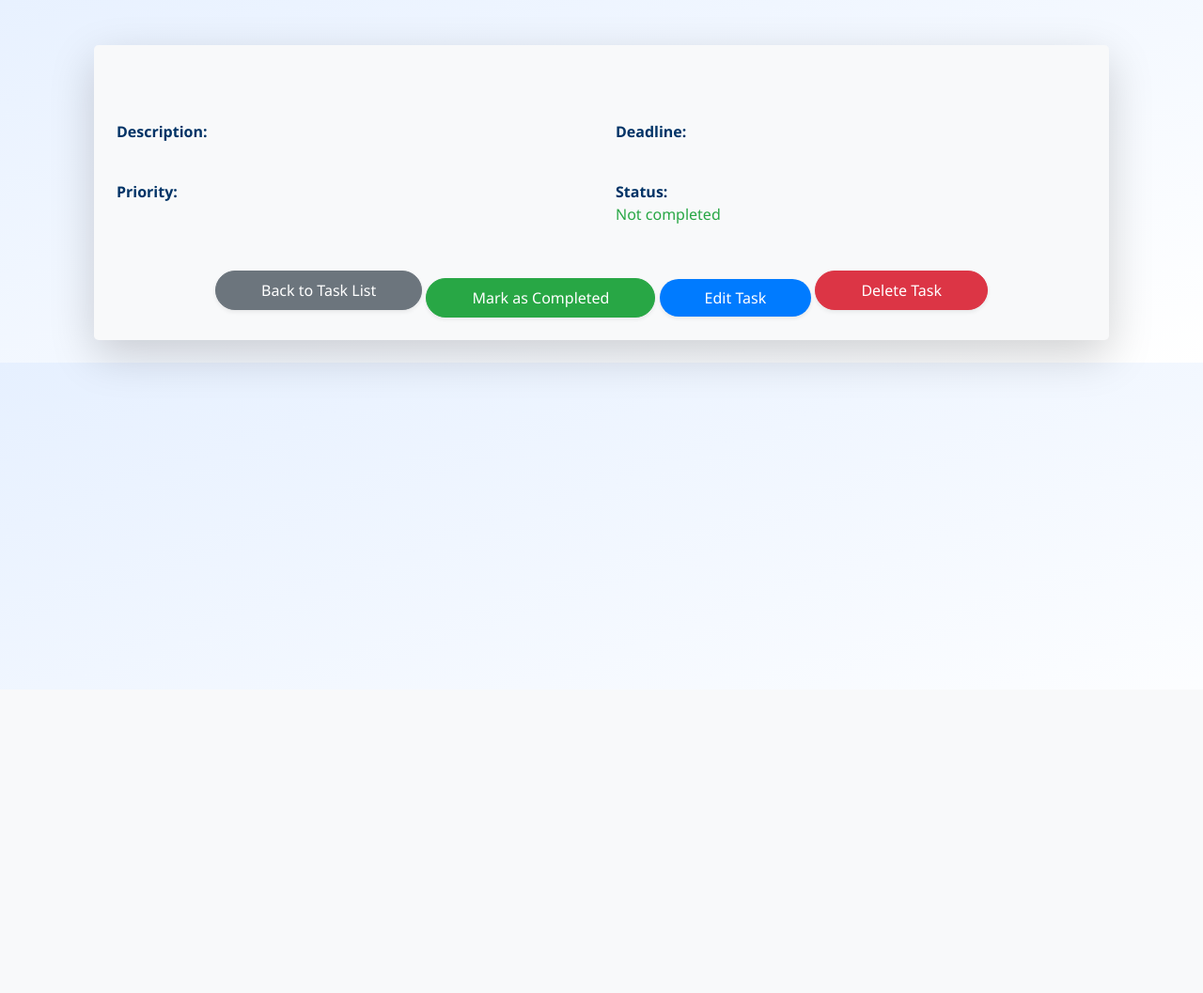
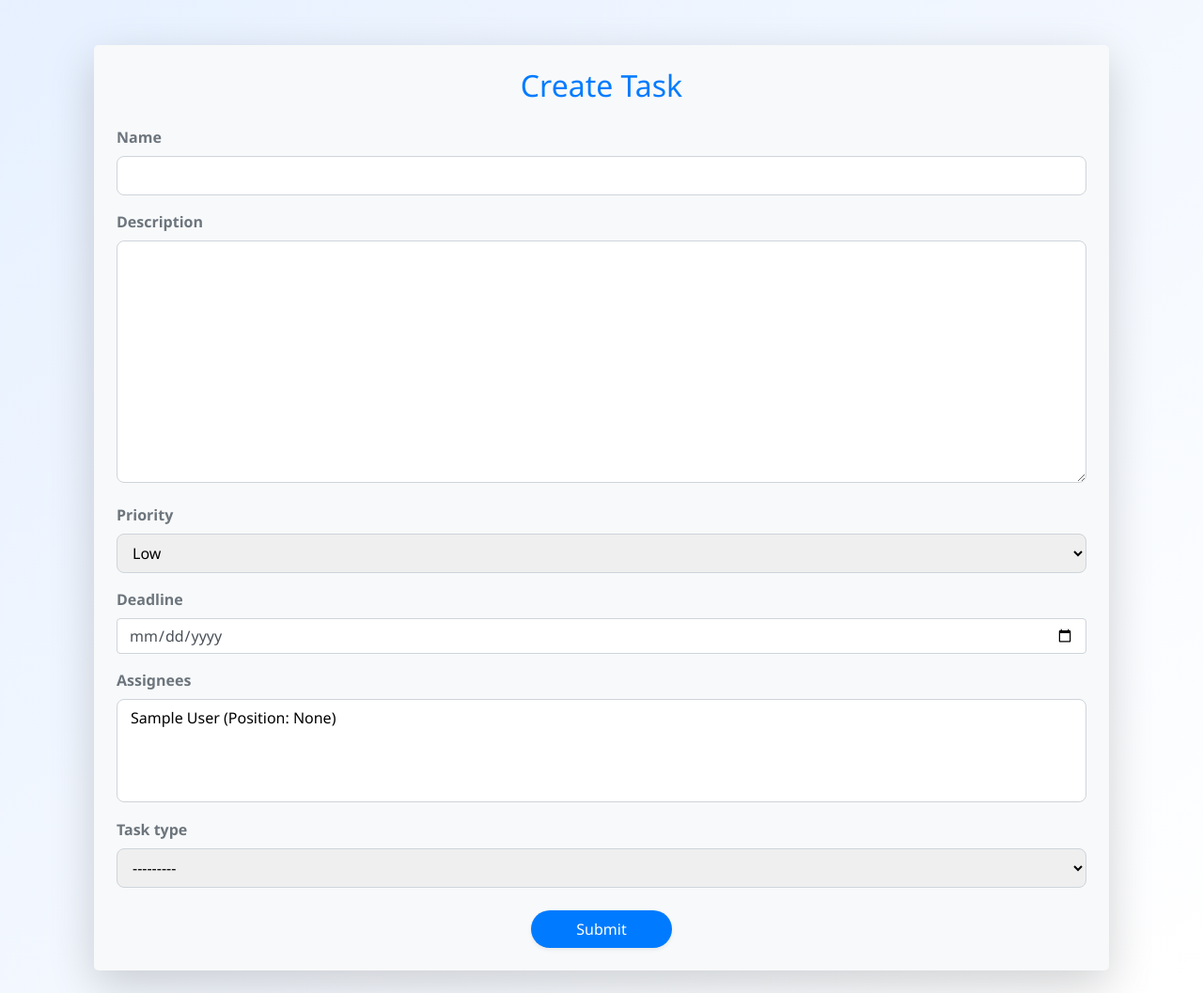
Before and after one commit to pewlay/synthtask, a Django app: page /manager/tasks/create/ in a window 1280 px wide. Shown: the part 66-1123 px from the top of the page at 94% size. Before the commit the page ends 669 px from the top, so only its background shows below. Run offline with Django 5.2, Linux system fonts and the light colour scheme; the visitor is signed in with stand-in values (Sample User, id 1); data comes from the database, SQL or seed files in the repository; data that the repository does not hold is empty.

Commit message:
Update pages view

```diff
--- a/templates/manager/task_form.html
+++ b/templates/manager/task_form.html
@@ -3,57 +3,36 @@
 {% block content %}
 <div class="container mt-5">
   <div class="card shadow-lg p-4 rounded-lg border-0 bg-light">
-      <h2 class="mb-4 text-primary text-center">{{ task.name }}</h2>
-      <p class="text-muted text-center">{{ task.task_type }}</p>
+    <h2 class="mb-4 text-primary text-center">
+      {% if object.pk %}
+        Update Task
+      {% else %}
+        Create Task
+      {% endif %}
+    </h2>
 
-      <div class="row mt-3">
-        <div class="col-md-6">
-          <strong>Description:</strong>
-          <p>{{ task.description }}</p>
+    <form method="post" novalidate>
+      {% csrf_token %}
+      {% for field in form %}
+        {% if field.name != 'is_completed' %}
+          <div class="form-group">
+            <label class="font-weight-bold text-secondary">{{ field.label }}</label>
+            {{ field }}
+            {% if field.errors %}
+              <div class="text-danger small">
+                {{ field.errors|striptags }}
               </div>
-        <div class="col-md-6">
-          <strong>Deadline:</strong>
-          <p>{{ task.deadline|date:"M d, Y H:i" }}</p>
+            {% endif %}
           </div>
-      </div>
-
-      <div class="row mt-4">
-        <div class="col-md-6">
-          <strong>Priority:</strong>
-          <p>{{ task.priority }}</p>
-        </div>
-        <div class="col-md-6">
-          <strong>Status:</strong>
-          <p class="text-success">{{ task.is_completed|yesno:"Completed,Not completed" }}</p>
-        </div>
-      </div>
+        {% endif %}
+      {% endfor %}
 
       <div class="text-center mt-4">
-        <a href="{% url 'manager:task-list' %}" class="btn btn-secondary px-5 py-2 rounded-pill shadow-sm">
-          Back to Task List
-        </a>
-
-        {% if task.is_completed %}
-          <a href="{% url 'manager:toggle-task-status' task.id %}" class="btn btn-warning px-5 py-2 rounded-pill shadow-sm mt-3">
-            Mark as Not Completed
-          </a>
-        {% else %}
-          <a href="{% url 'manager:toggle-task-status' task.id %}" class="btn btn-success px-5 py-2 rounded-pill shadow-sm mt-3">
-            Mark as Completed
-          </a>
-        {% endif %}
-
-        <a href="{% url 'manager:task-edit' task.id %}" class="btn btn-primary px-5 py-2 rounded-pill shadow-sm mt-3">
-          Edit Task
-        </a>
-
-        <form method="POST" action="{% url 'manager:task-delete' task.id %}" class="d-inline mt-3">
-          {% csrf_token %}
-          <button type="submit" class="btn btn-danger px-5 py-2 rounded-pill shadow-sm">
-            Delete Task
+        <button type="submit" class="btn btn-primary px-5 py-2 rounded-pill shadow-sm">
+          Submit
         </button>
+      </div>
     </form>
   </div>
 </div>
-  </div>
 {% endblock %}
```
Also changed, not shown: templates/manager/task_list.html (+32 -25 lines). Lines whose indentation alone changed are shown as unchanged.
